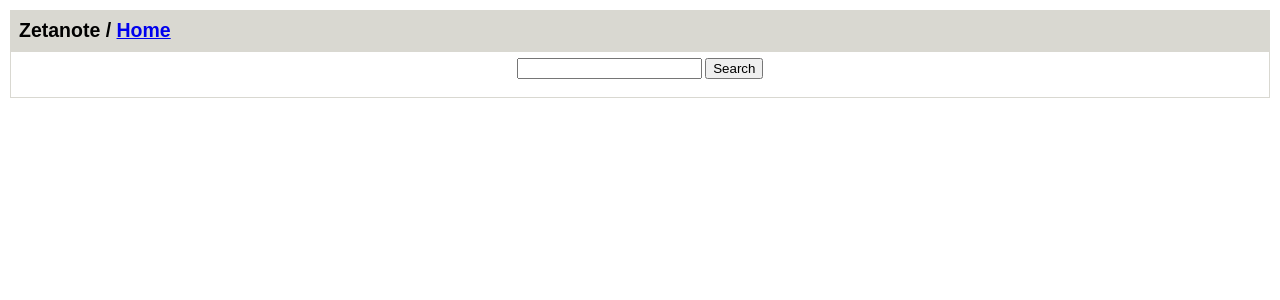
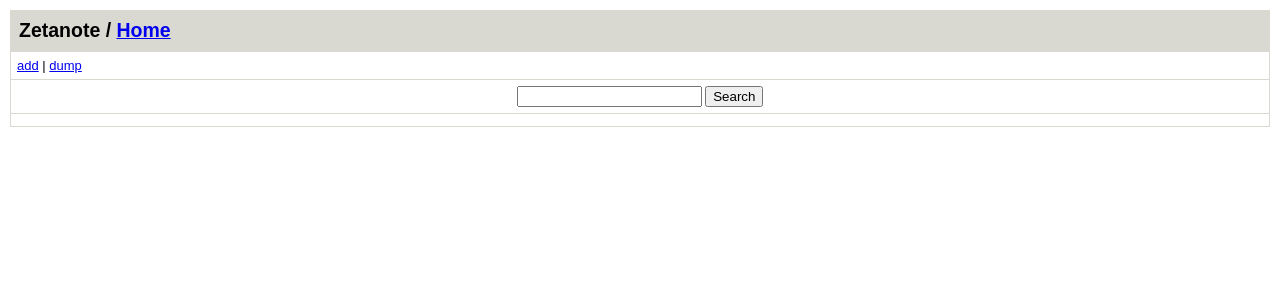
Before and after one commit to soasme/zetanote, a Flask app: page / in a window 1280 px wide. Shown: the top 300 px of the page. Run offline with Flask 2, Linux system fonts and the light colour scheme; data that the repository does not hold is empty.

Commit message:
add add button.

```diff
--- a/zetanote/templates/home.html
+++ b/zetanote/templates/home.html
@@ -2,7 +2,11 @@
 
 {% block container %}
 <div class="home">
-  <div class="search section">
+  <div class="section clear-bottom">
+    <a href="{{ url(a='ad') }}">add</a> |
+    <a href="{{ url(a='dump') }}">dump</a>
+  </div>
+  <div class="search section clear-bottom">
     <form>
       <input type="input" name="q" autocomplete="off" value="{{ q }}">
       <input type="hidden" name="a" value="ls">
```
